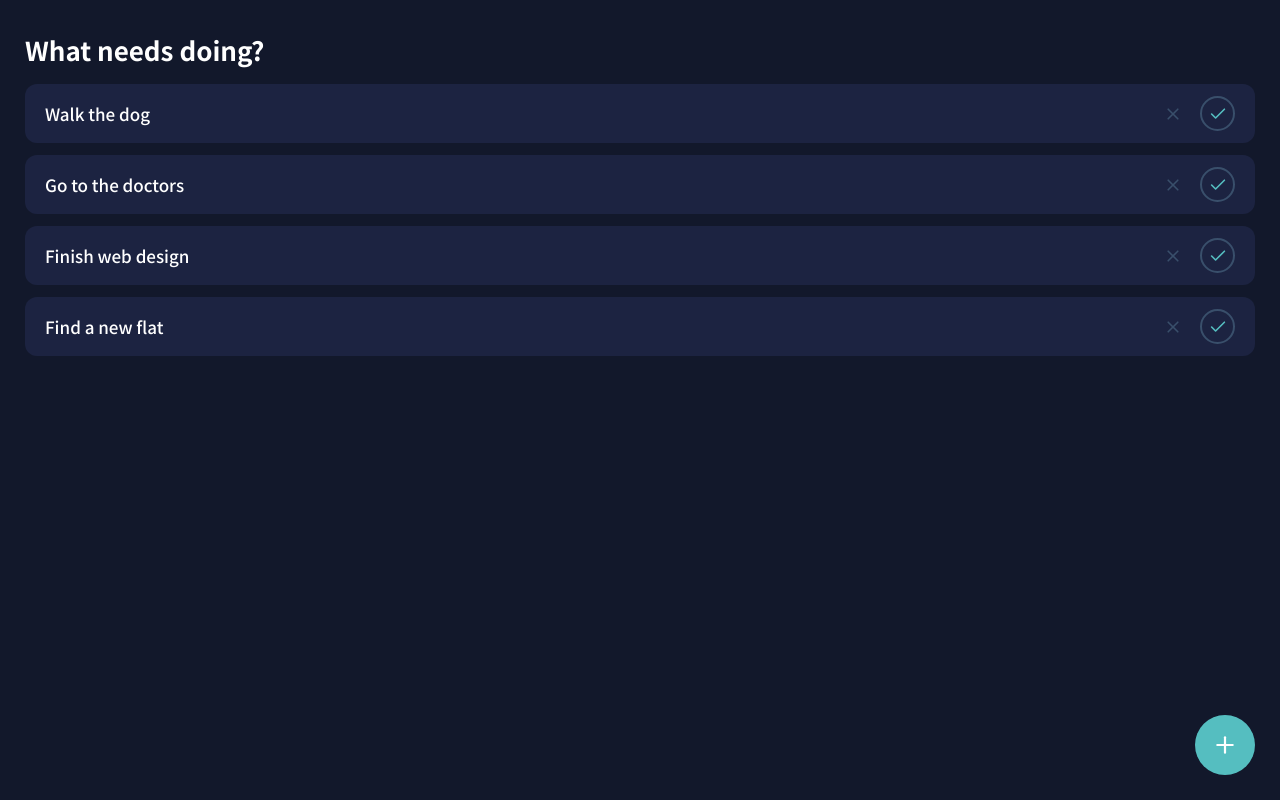
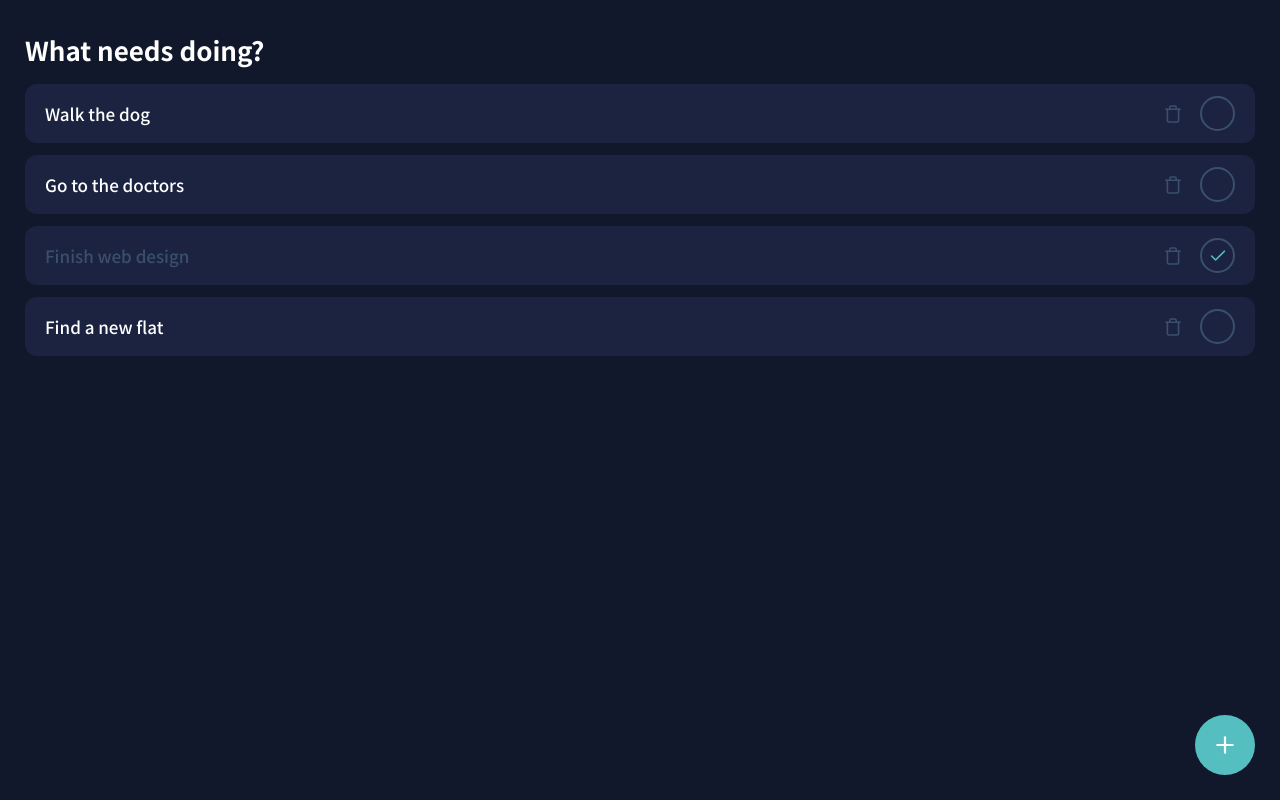
Before and after one commit to m-yates/task-tracker, a React (Create React App) app: page / in a window 1280 px wide. Built offline with nearby package versions, Linux system fonts and the light colour scheme.

Commit message:
added new delete icon

```diff
--- a/src/components/Button.js
+++ b/src/components/Button.js
@@ -1,6 +1,8 @@
+import React from "react";
 import styled from "styled-components";
+import { motion } from "framer-motion";
 
-const StyledButton = styled.button`
+const StyledButton = styled(motion.button)`
   border: none;
   background-color: transparent;
   border-radius: 50%;
@@ -16,7 +18,7 @@ const StyledButton = styled.button`
   }
 `;
 
-export const Button = ({ children, onClick, className, input }) => {
+export const Button = ({ children, onClick, className }) => {
   return (
     <StyledButton className={className} onClick={onClick}>
       {children}
--- a/src/components/Task.js
+++ b/src/components/Task.js
@@ -1,5 +1,7 @@
 import styled from "styled-components";
 import StyledButton from "./Button";
+import { motion } from "framer-motion";
+import { theme } from "../styles/theme";
 
 const StyledTask = styled.div`
   display: flex;
@@ -10,7 +12,8 @@ const StyledTask = styled.div`
   column-gap: 15px;
   background-color: ${(props) => props.theme.colors.blueDark};
 `;
-const StyledHeading = styled.div`
+
+const StyledHeading = styled(motion.h2)`
   flex-grow: 1;
   ${(props) => props.theme.text.h2};
 `;
@@ -19,9 +22,6 @@ const StyledButtonDelete = styled(StyledButton)`
   border: none;
   width: auto;
   height: auto;
-  svg {
-    stroke: ${(props) => props.theme.colors.blueMd};
-  }
 `;
 
 const StyledButtonComplete = styled(StyledButton)`
@@ -31,12 +31,47 @@ const StyledButtonComplete = styled(StyledButton)`
   }
 `;
 
+const variants = {
+  deleteIcon: {
+    rest: { stroke: `${theme.colors.blueMd}` },
+    hover: {
+      stroke: `${theme.colors.blueLight}`,
+    },
+  },
+  completeIcon: {
+    incomplete: { opacity: 0 },
+    complete: {
+      opacity: 1,
+    },
+  },
+  taskHeading: {
+    incomplete: { color: `${theme.colors.white}` },
+    complete: {
+      color: `${theme.colors.blueMd}`,
+    },
+  },
+};
+
 const Task = ({ task, onDelete, onToggle }) => {
+  console.log(task.complete);
   return (
     <StyledTask>
-      <StyledHeading>{task.text}</StyledHeading>
-      <StyledButtonDelete onClick={() => onDelete(task.id)}>
-        <svg
+      <StyledHeading
+        initial={false}
+        variants={variants.taskHeading}
+        animate={task.complete ? "complete" : "incomplete"}
+      >
+        {task.text}
+      </StyledHeading>
+      <StyledButtonDelete
+        placeholder="A bigger password input"
+        onClick={() => onDelete(task.id)}
+      >
+        <motion.svg
+          initial={false}
+          whileHover="hover"
+          animate="rest"
+          variants={variants.deleteIcon}
           xmlns="http://www.w3.org/2000/svg"
           width="24"
           height="24"
@@ -46,15 +81,18 @@ const Task = ({ task, onDelete, onToggle }) => {
           strokeWidth="2"
           strokeLinecap="round"
           strokeLinejoin="round"
-          className="feather feather-x"
+          className="feather feather-trash"
         >
-          <line x1="18" y1="6" x2="6" y2="18"></line>
-          <line x1="6" y1="6" x2="18" y2="18"></line>
-        </svg>
+          <polyline points="3 6 5 6 21 6"></polyline>
+          <path d="M19 6v14a2 2 0 0 1-2 2H7a2 2 0 0 1-2-2V6m3 0V4a2 2 0 0 1 2-2h4a2 2 0 0 1 2 2v2"></path>
+        </motion.svg>
       </StyledButtonDelete>
       <StyledButtonComplete onClick={() => onToggle(task.id)}>
-        <svg
-          xmlns="http://www.w3.org/2000/svg"
+        <motion.svg
+          initial={false}
+          variants={variants.completeIcon}
+          animate={task.complete ? "complete" : "incomplete"}
+          xmlns="http://www.w3.org/2000/motion.svg"
           width="24"
           height="24"
           viewBox="0 0 24 24"
@@ -66,7 +104,7 @@ const Task = ({ task, onDelete, onToggle }) => {
           className="feather feather-check"
         >
           <polyline points="20 6 9 17 4 12"></polyline>
-        </svg>
+        </motion.svg>
       </StyledButtonComplete>
     </StyledTask>
   );
```
